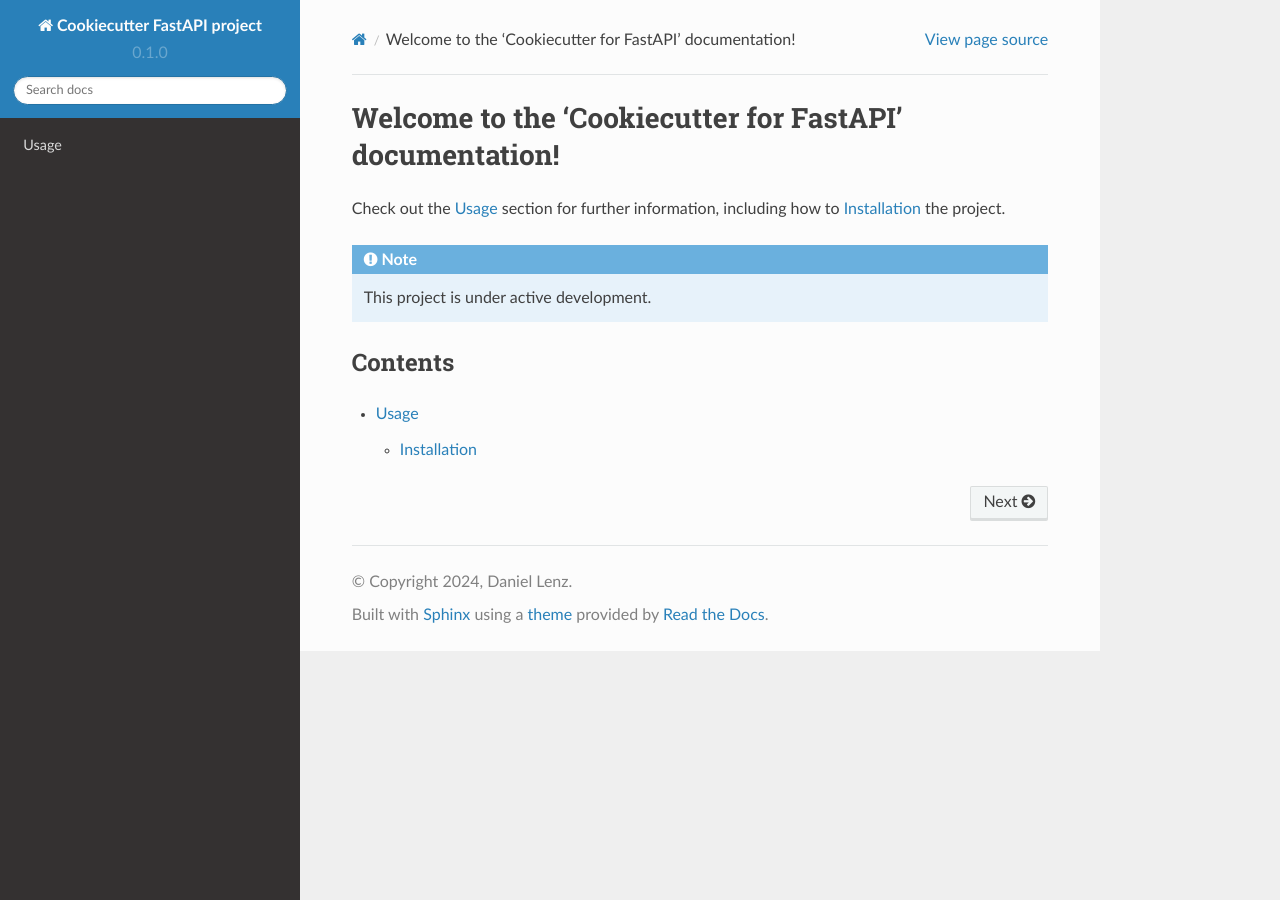
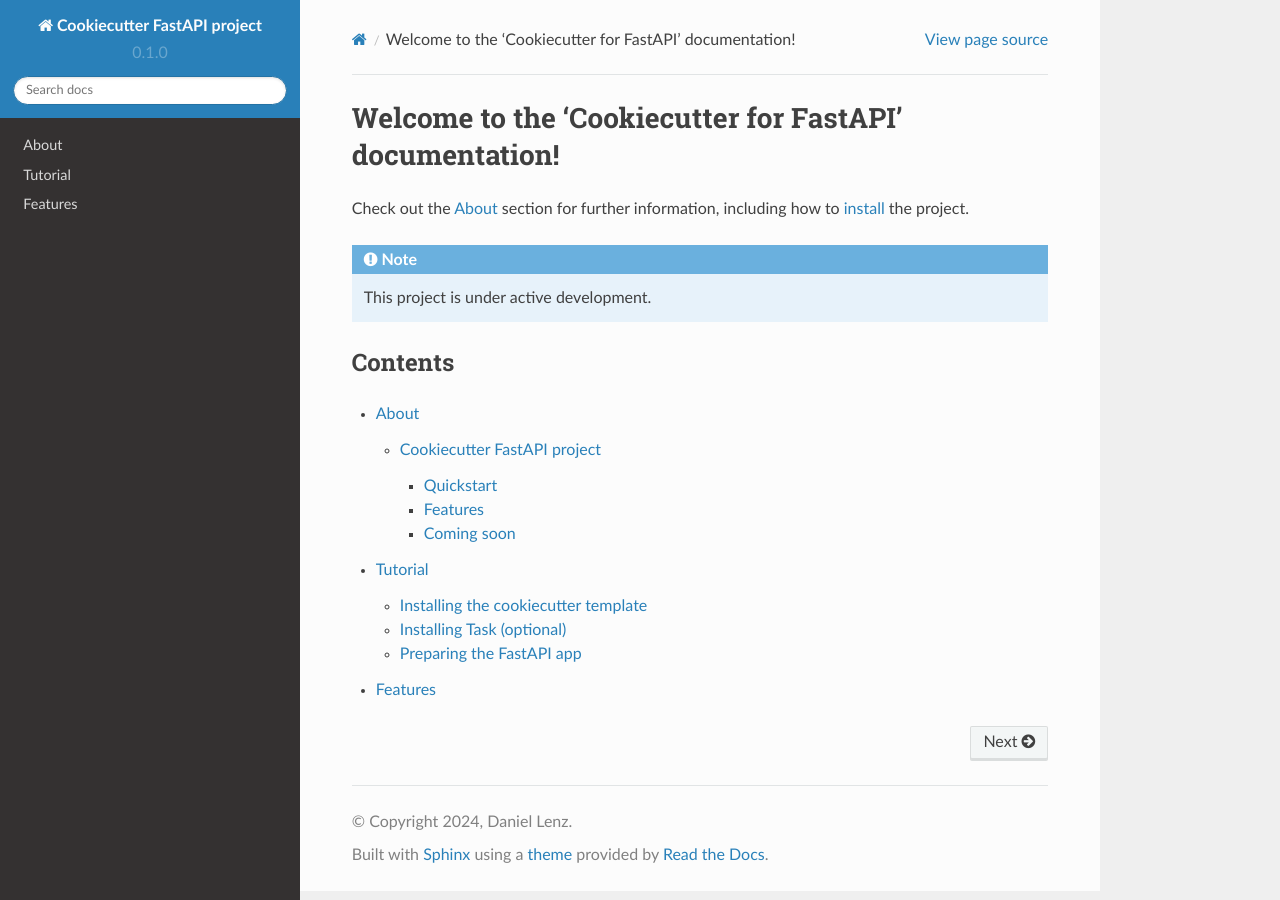
Before and after one commit to DanielLenz/cookiecutter-fastapi-project, a Sphinx documentation site: the page built from docs/source/index.rst, in a window 1280 px wide. Built offline with Sphinx 7.4.7 and the Read the Docs theme 2.0.0, drawn with Linux system fonts in a browser that asks for light colours.

Commit message:
Extend docs on features and setup

```diff
--- /dev/null
+++ b/docs/source/about.rst
@@ -0,0 +1,5 @@
+=====
+About
+=====
+
+.. include:: ../../README.rst
--- /dev/null
+++ b/docs/source/features.rst
@@ -0,0 +1,3 @@
+========
+Features
+========
--- a/docs/source/index.rst
+++ b/docs/source/index.rst
@@ -2,8 +2,8 @@ Welcome to the 'Cookiecutter for FastAPI' documentation!
 ===================================
 
 
-Check out the :doc:`usage` section for further information, including
-how to :ref:`installation` the project.
+Check out the :doc:`about` section for further information,
+including how to :ref:`install <installation>` the project.
 
 .. note::
 
@@ -14,4 +14,6 @@ Contents
 
 .. toctree::
 
-   usage
+   about
+   tutorial
+   features
--- /dev/null
+++ b/docs/source/tutorial.rst
@@ -0,0 +1,36 @@
+========
+Tutorial
+========
+
+This tutorial will guide you through the process of creating a new FastAPI project using the `cookiecutter-fastapi-project` template.
+
+Installing the cookiecutter template
+------------------------------------
+.. _installation:
+
+1. Install the `latest version of Cookiecutter <https://cookiecutter.readthedocs.io/en/latest/installation.html>`_
+2. Generate the FastAPI sample project::
+
+    cookiecutter https://github.com/DanielLenz/cookiecutter-fastapi-project.git
+
+   This will
+
+
+Installing Task (optional)
+--------------------------
+
+You can optionally install `Task <https://taskfile.dev/installation/>`_ to run the build tasks. This is a modern alternative
+to `Makefile`.
+
+These tasks simplify the workflow when working with the FastAPI app. You can find the tasks in the `Taskfile.yml` file. They are also
+a great source of documentation for the project structure and the available commands.
+
+
+Preparing the FastAPI app
+-------------------------
+
+
+
+To run the FastAPI app, you can use the following command::
+
+    task run
--- a/docs/source/usage.rst
+++ /dev/null
@@ -1,15 +0,0 @@
-Usage
-=====
-
-.. _installation:
-
-Installation
-------------
-
-To use this cookiecutter template, first install cookiecutter using pip:
-
-.. code-block:: console
-
-   (.venv) $ pip install cookiecutter
-
-.. Note on installing Task
```
